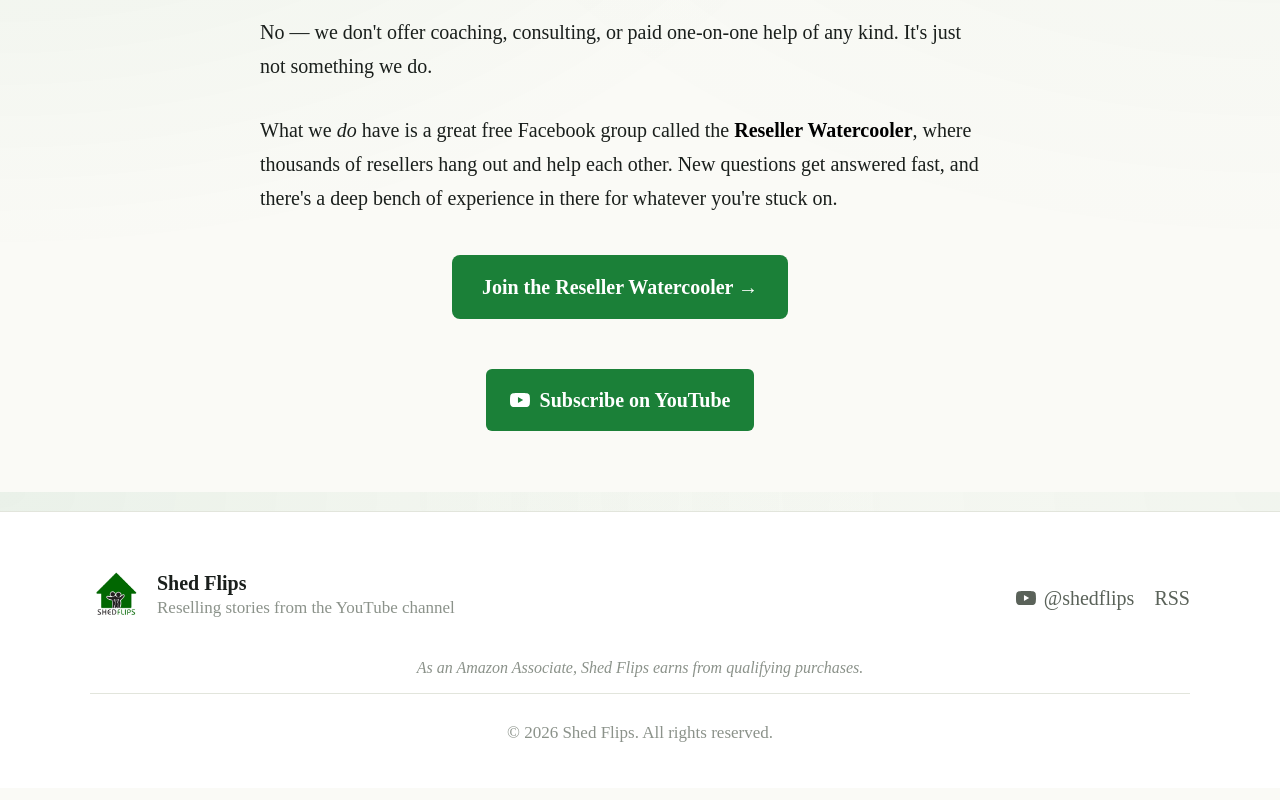
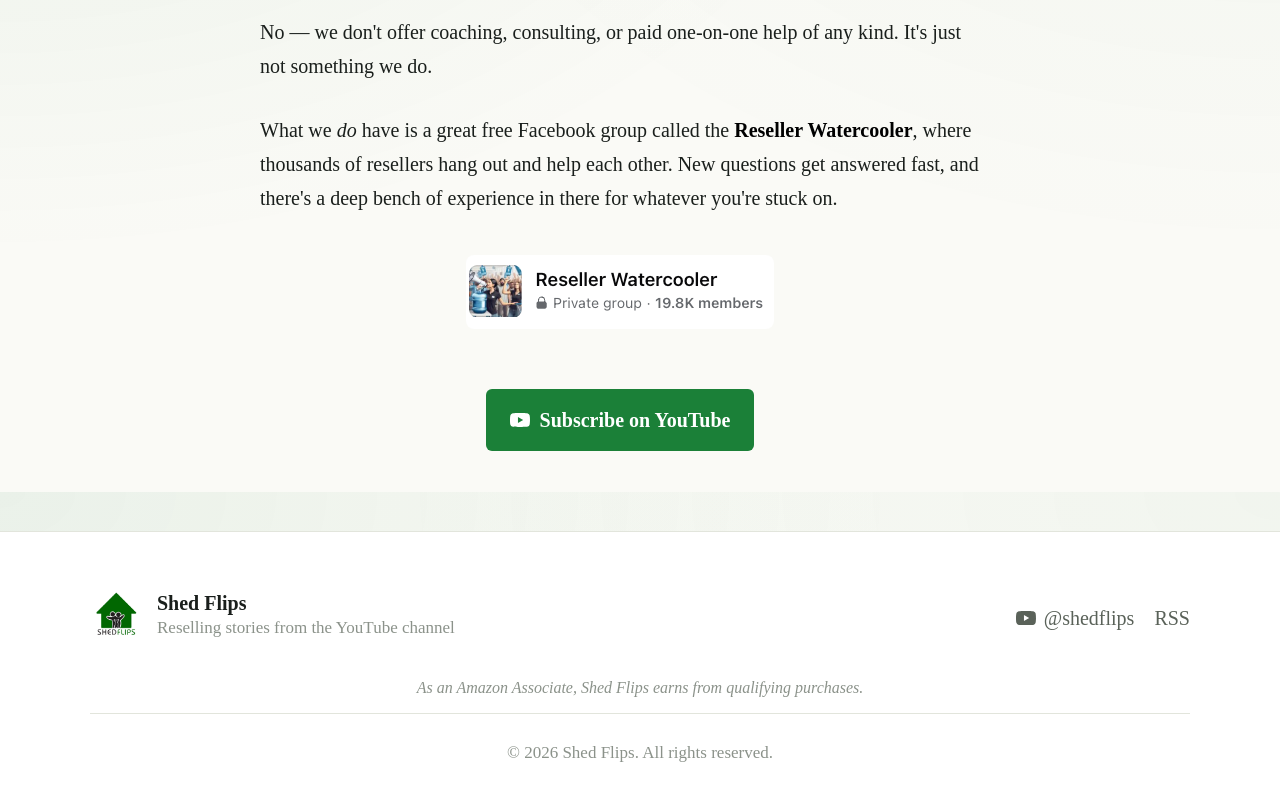
Before and after one commit to lonnie-developer/shed-flips, an Astro site: page /faq in a window 1280 px wide. Shown: the part 1108-1908 px from the top of the page. Built offline with nearby package versions, Linux system fonts and the light colour scheme; Astro itself is replaced by a stand-in of ours.

Commit message:
Make 'Reseller Watercooler' an inline link, add group-card image
The standalone green CTA button is replaced with two more natural
entry points: the words 'Reseller Watercooler' inside the answer
paragraph are now the link, and the Facebook group card image
(308x74, optimized to webp by Astro) is centered below the
paragraph as a clickable image. Both target the same group URL.

```diff
--- a/src/pages/faq.astro
+++ b/src/pages/faq.astro
@@ -1,5 +1,7 @@
 ---
+import { Image } from 'astro:assets';
 import Layout from '../layouts/BlogPost.astro';
+import watercooler from '../assets/brand/reseller-watercooler.png';
 ---
 
 <Layout
@@ -37,36 +39,45 @@
 
 	<p>
 		What we <em>do</em> have is a great free Facebook group called the
-		<strong>Reseller Watercooler</strong>, where thousands of resellers hang out and help each
-		other. New questions get answered fast, and there's a deep bench of experience in there for
-		whatever you're stuck on.
+		<a
+			href="https://www.facebook.com/groups/2478848362157566"
+			target="_blank"
+			rel="noopener"><strong>Reseller Watercooler</strong></a
+		>, where thousands of resellers hang out and help each other. New questions get answered fast,
+		and there's a deep bench of experience in there for whatever you're stuck on.
 	</p>
 
-	<p style="text-align: center; margin: 2em 0;">
+	<p class="watercooler-card">
 		<a
-			class="watercooler-cta"
 			href="https://www.facebook.com/groups/2478848362157566"
 			target="_blank"
 			rel="noopener"
+			aria-label="Join the Reseller Watercooler Facebook group"
 		>
-			Join the Reseller Watercooler →
+			<Image src={watercooler} alt="Reseller Watercooler — Private group · 19.8K members" width={308} height={74} />
 		</a>
 	</p>
 </Layout>
 
 <style>
-	.watercooler-cta {
+	.watercooler-card {
+		text-align: center;
+		margin: 2em 0;
+	}
+	.watercooler-card a {
 		display: inline-block;
-		padding: 0.75em 1.5em;
-		background: var(--accent);
-		color: #fff !important;
-		font-weight: 700;
+		border-bottom: none;
 		border-radius: 8px;
-		border-bottom: none !important;
-		text-decoration: none;
+		transition: transform 0.15s ease, box-shadow 0.15s ease;
 	}
-	.watercooler-cta:hover {
-		background: var(--accent-dark);
-		border-bottom: none !important;
+	.watercooler-card a:hover {
+		transform: translateY(-1px);
+		box-shadow: 0 4px 14px rgba(0, 0, 0, 0.12);
+	}
+	.watercooler-card img {
+		display: block;
+		max-width: 100%;
+		height: auto;
+		border-radius: 8px;
 	}
 </style>
```
Also changed, not shown: src/assets/brand/reseller-watercooler.png (added).
